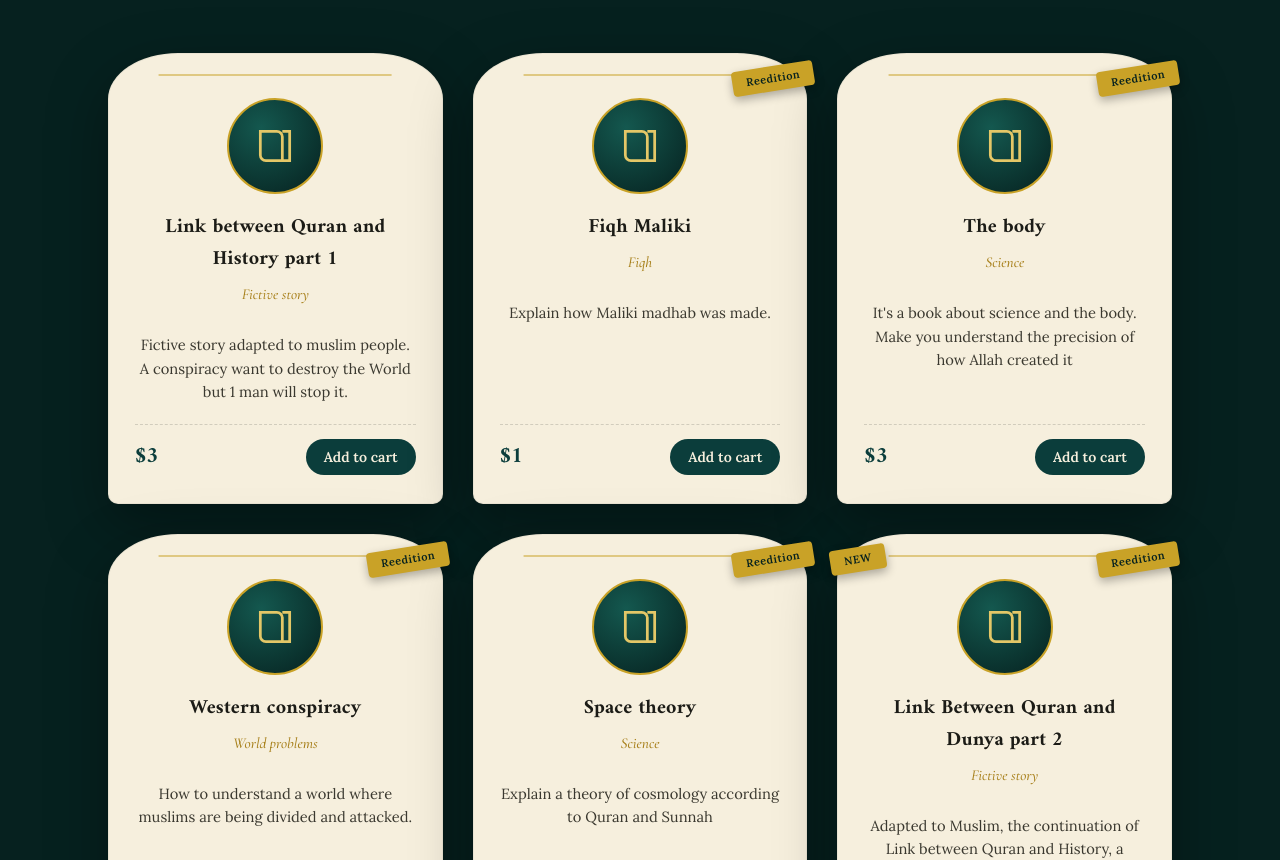
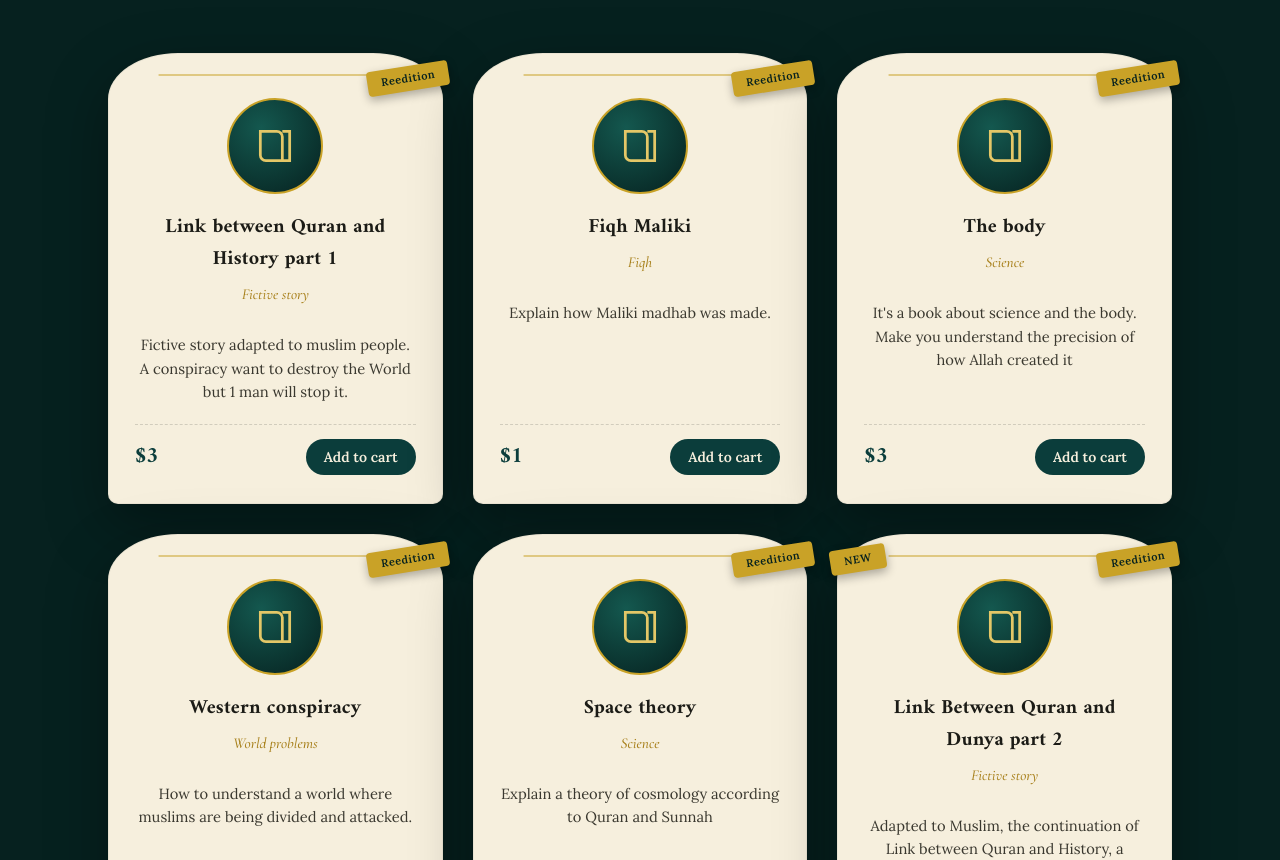
Before and after one commit to Dawahpioneer/Ebook, a plain HTML site: page index.html in a window 1280 px wide. Shown: the part 2178-3038 px from the top of the page. Drawn offline with nearby package versions, Linux system fonts and the light colour scheme; a web font is replaced by a local one.

Commit message:
Update index.html

```diff
--- a/index.html
+++ b/index.html
@@ -820,7 +820,7 @@
 
 <script>
   const books = [
-    { id:'b1', title:"Link between Quran and History part 1", cat:"Fictive story", desc:"Fictive story adapted to muslim people. A conspiracy want to destroy the World but 1 man will stop it. ", price:3, isNew:false },
+    { id:'b1', title:"Link between Quran and History part 1", cat:"Fictive story", desc:"Fictive story adapted to muslim people. A conspiracy want to destroy the World but 1 man will stop it. ", price:3, isNew:false, isReedition:true },
     { id:'b2', title:"Fiqh Maliki", cat:"Fiqh", desc:"Explain how Maliki madhab was made. ", price:1, isNew:false, isReedition:true },
     { id:'b3', title:"The body", cat:"Science", desc:"It's a book about science and the body. Make you understand the precision of how Allah created it", price:3, isNew:false, isReedition:true },
     { id:'b4', title:"Western conspiracy", cat:"World problems", desc:"How to understand a world where muslims are being divided and attacked. ", price:3, isNew:false, isReedition:true },
```
